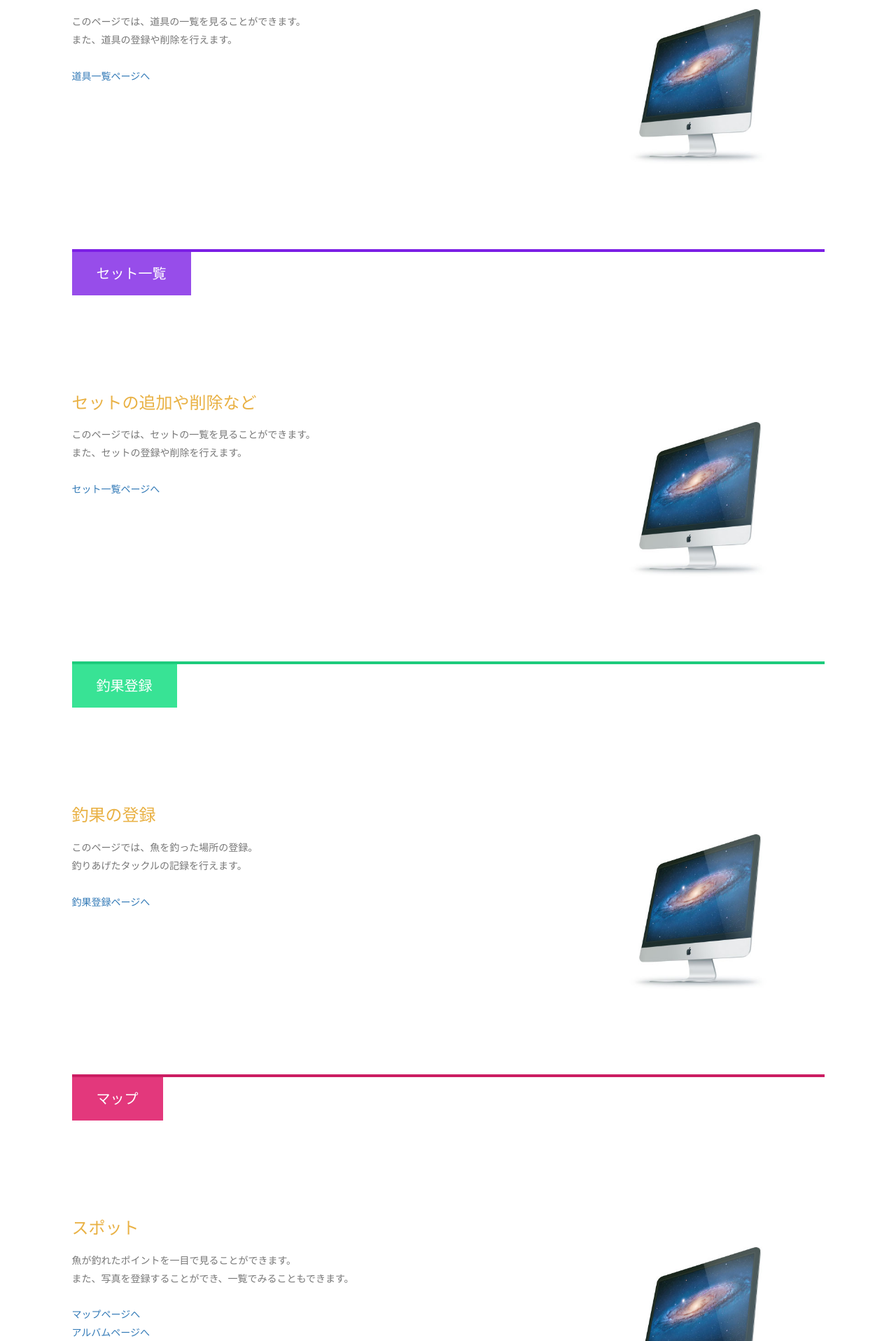
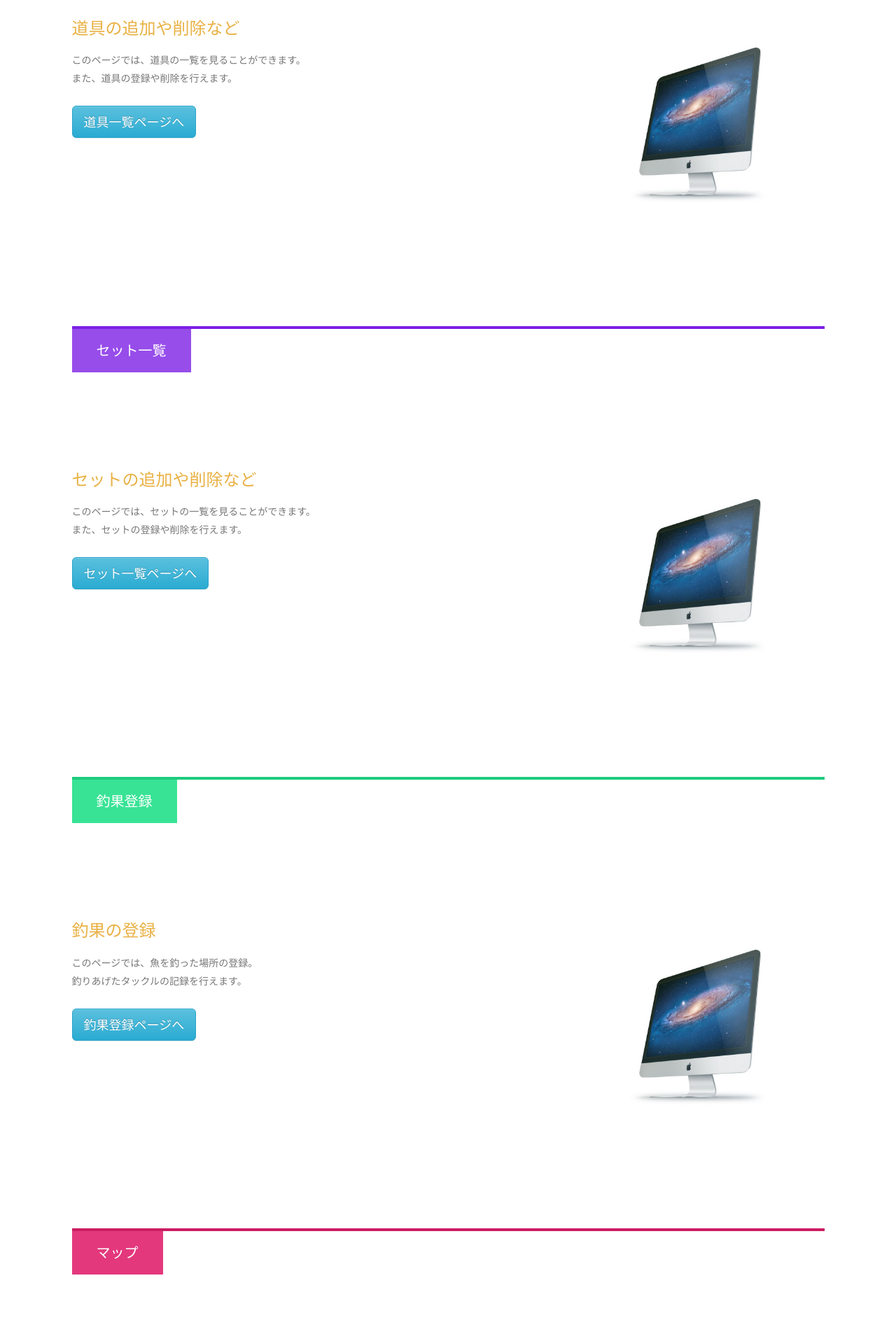
Before and after one commit to miurakohei/kadai, a Django app: page /FishResult/top/ in a window 1280 px wide. Shown: the part 1051-2967 px from the top of the page at 70% size. Run offline with Django 3.2, Linux system fonts and the light colour scheme; some libraries are stand-ins or nearby versions.

Commit message:
2016/08/19

```diff
--- a/fishing/FishResult/templates/FishResult/toppage.html
+++ b/fishing/FishResult/templates/FishResult/toppage.html
@@ -55,11 +55,12 @@
 				<div class="flexslider">
 					<ul class="slides">
               <div class="slider-caption2">
-                <h2><a href="#about">道具一覧</a>
-                <a href="#services">セット一覧</a>
-                <a href="#portfolio">釣果登録</a>
-                <a href="#contact">マップ</a>
-                </h2>
+                <h3><a href="#about">道具一覧　</a>
+                <a href="#services">セット一覧　</a>
+                <a href="#portfolio">釣果登録　</a>
+                <a href="#contact">アルバム　</a>
+                <a href="#map">マップ　</a>
+              </h3>
               </div>
             <li>
 							<div class="slider-caption">
@@ -73,6 +74,7 @@
         </div>
      </div>
     </div>
+
 
 
   <div class="container-fluid">
@@ -107,7 +109,7 @@
 					  	このページでは、道具の一覧を見ることができます。<br>
               また、道具の登録や削除を行えます。<br>
               <br>
-              <a href= "{% url 'FishResult:tools_list' %}">道具一覧ページへ</a>
+              <a href= "{% url 'FishResult:tools_list' %}" class="btn btn-info btn-lg">道具一覧ページへ</a>
 					</div>
 					<div class="col-md-4">
 						<div class="story-image">
@@ -136,7 +138,7 @@
             このページでは、セットの一覧を見ることができます。<br>
             また、セットの登録や削除を行えます。<br>
             <br>
-            <a href= "{% url 'FishResult:set_list' %}">セット一覧ページへ</a>
+            <a href= "{% url 'FishResult:set_list'  %}"class="btn btn-info btn-lg">セット一覧ページへ</a>
         </div>
         <div class="col-md-4">
           <div class="story-image">
@@ -164,7 +166,7 @@
             このページでは、魚を釣った場所の登録。<br>
             釣りあげたタックルの記録を行えます。<br>
             <br>
-            <a href= "{% url 'FishResult:fishing_registration' %}">釣果登録ページへ</a>
+            <a href= "{% url 'FishResult:fishing_registration' %}" class="btn btn-info btn-lg">釣果登録ページへ</a>
         </div>
         <div class="col-md-4">
           <div class="story-image">
@@ -188,13 +190,39 @@
       </div> <!-- /.row -->
       <div class="row our-story">
         <div class="col-md-8">
-          <h3>スポット</h3>
-            魚が釣れたポイントを一目で見ることができます。<br>
-            また、写真を登録することができ、一覧でみることもできます。
+          <h3>アルバム</h3>
+            <br>
+            釣果に登録された写真の一覧を見ることが出来ます。
             <br>
             <br>
-            <a href= "{% url 'FishResult:map' %}">マップページへ</a><br>
-            <a href= "{% url 'FishResult:album' %}">アルバムページへ</a>
+            <a href= "{% url 'FishResult:album' %}" class="btn btn-info btn-lg">アルバムページへ</a>
+        </div>
+        <div class="col-md-4">
+          <div class="story-image">
+            <a href= "{% url 'FishResult:tools_list' %}"><img src="{{ MEDIA_URL }}/static/images/responsive-design.jpg" alt="道具一覧へ"></a>
+          </div>
+        </div>
+      </div> <!-- /.row -->
+    </div>
+
+    <div id="map" class="section-content">
+      <div class="row">
+        <div class="col-md-12">
+          <div class="section-title">
+            <h2>マップ</h2>
+          </div>
+        </div>
+      </div>
+      <div class="row">
+
+      </div> <!-- /.row -->
+      <div class="row our-story">
+        <div class="col-md-8">
+          <h3>スポット</h3>
+            魚が釣れたポイントを一目で見ることができます。
+            <br>
+            <br>
+            <a href= "{% url 'FishResult:map' %}" class="btn btn-info btn-lg">マップページへ</a><br>
         </div>
         <div class="col-md-4">
           <div class="story-image">
--- a/fishing/static/css/templatemo_style.css
+++ b/fishing/static/css/templatemo_style.css
@@ -18,28 +18,33 @@
 
 #main-content, .full-width-slider { float: right; width: 77%; }
 
-#main-content-blank, .blank{float: right; width:100%; }
+#main-content-blank, .blank{float: right; width:100%; align: bottom; }
 
 #main-content-tool, .notfull-with-slider {float: center; width: 50% ; margin: 30px;}
 
-.blank-posision {float:right ; margin-right: 300px;}
+
+
+.blank-posision {float:right ; margin-right: 40%;}
 
 .section-content { padding: 0 7%; margin-bottom: 100px; }
 
 .section-title { border-top: 4px solid; margin-bottom: 60px; }
 .section-title h2 { display: inline-block; padding: 20px 35px; color: white; text-transform: uppercase; font-weight: 300; margin: 0; font-size: 20px; }
 
-#about .section-title { border-color: #e09d1a; }
+#about .section-title { border-color: #e09d1a; margin-top: 55px;}
 #about h2 { background-color: #e9b144; }
 
-#services .section-title { border-color: #7c1fe5; }
-#services h2 { background-color: #974dea; }
+#services .section-title { border-color: #7c1fe5;margin-top: 55px ;  }
+#services h2 { background-color: #974dea;  }
 
-#portfolio .section-title { border-color: #1dcb7c; }
+#portfolio .section-title { border-color: #1dcb7c; margin-top: 55px; }
 #portfolio h2 { background-color: #38e395; }
 
-#contact .section-title { border-color: #cb1d62; }
+#contact .section-title { border-color: #cb1d62; margin-top: 55px; }
 #contact h2 { background-color: #e3387c; }
+
+#map .section-title { border-color: #00FFFF; }
+#map h2 { background-color: #A9F5F2; }
 
 a.largeButton { color: white; text-transform: uppercase; font-weight: 700; font-size: 14px; display: inline-block; padding: 10px 20px; border-bottom: 3px solid; }
 
@@ -100,6 +105,14 @@
 .slider-caption { position: absolute; vertical-align: middle; width: 100%; text-align: center; height: 100; z-index: 8; color: white; top: 200px; }
 .slider-caption h2 { font-size: 48px; text-transform: uppercase; font-weight: 800; margin-bottom: 30px; }
 .slider-caption p { font-size: 16px; text-transform: uppercase; letter-spacing: 2px; width: 50%; margin: 0 auto 30px auto; line-height: 1.8em; }
+
+.slider-caption2 { position: fixed; vertical-align: middle; width: 100%;  text-align: right; height: 100; z-index: 8; right :0;color: white; top: 0; background-color: rgba(66, 66, 66, 0.8) ;}
+.slider-caption h3 { font-size: 20px}
+.slider-caption2 a:link {color:white;}
+.slider-caption2 a:visited{color:white;}
+.slider-caption2 a:hover{color:#58ACFA; text-decoration: underline;}
+.slider-caption2 a:active{color:#58ACFA;}
+
 
 .flexslider { background-color: black; height: 570px; overflow: hidden; margin: 0; }
 
```
Also changed, not shown: fishing/FishResult/templates/FishResult/set_list.html (+6 -15 lines), fishing/FishResult/templates/FishResult/tools_list.html (+9 -7 lines), fishing/FishResult/templates/FishResult/tools_list_gimmic.html (+11 -10 lines), fishing/FishResult/templates/FishResult/tools_list_line.html (+13 -10 lines), fishing/FishResult/templates/FishResult/tools_list_reel.html (+12 -10 lines), fishing/FishResult/templates/FishResult/tools_list_rod.html (+12 -10 lines), fishing/FishResult/templates/FishResult/tools_list_rure.html (+12 -10 lines), fishing/FishResult/templates/FishResult/tools_list_worm.html (+13 -10 lines).
